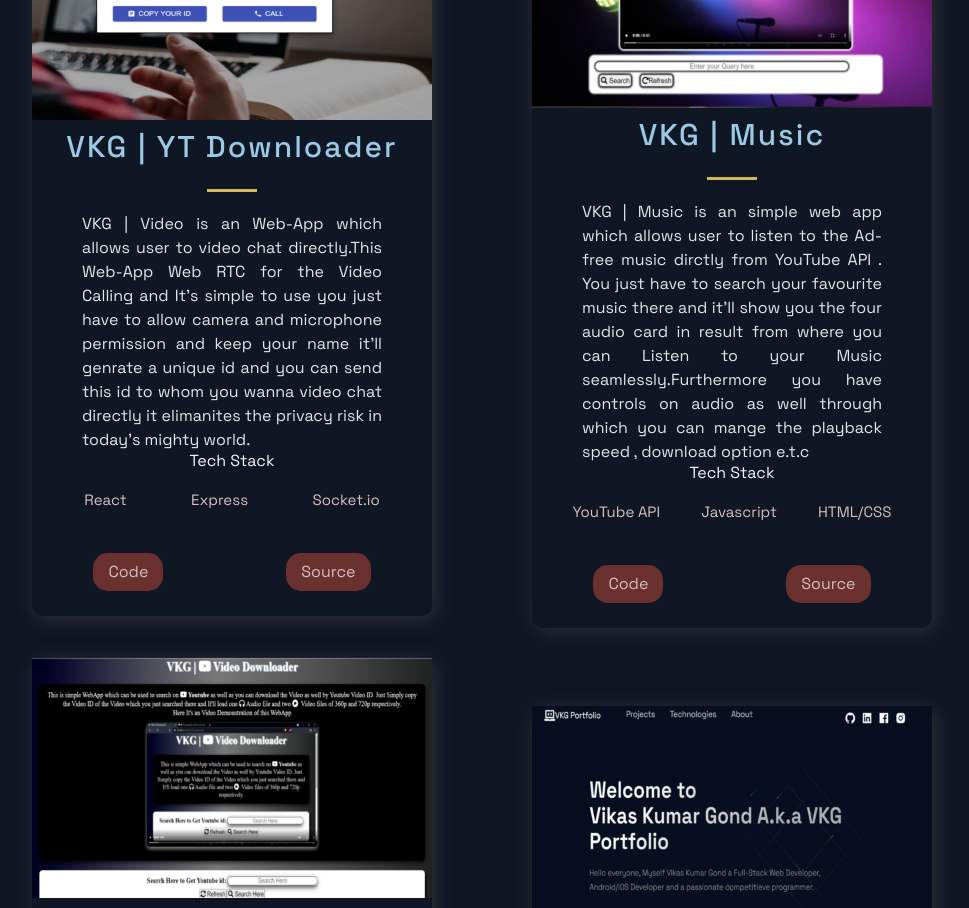
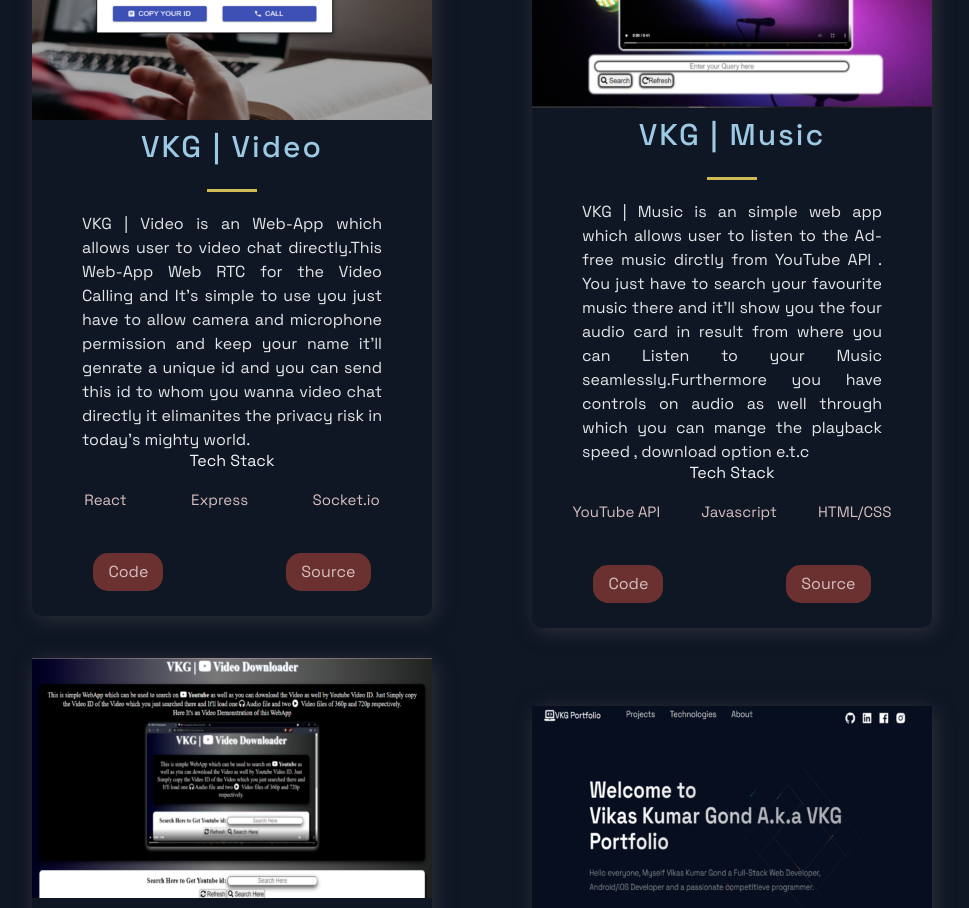
Before and after one commit to VikasKrGond/VKG-PortFolio, a Next.js app: page / in a window 1280 px wide. Shown: the part 1040-1948 px from the top of the page, without its empty margins (158-1127 px from the left). Built offline with nearby package versions, Linux system fonts and the light colour scheme.

Commit message:
Update constants.js

```diff
--- a/src/constants/constants.js
+++ b/src/constants/constants.js
@@ -1,6 +1,6 @@
 export const projects = [
   {
-    title: 'VKG | YT Downloader',
+    title: 'VKG | Video',
     description:"VKG | Video is an Web-App which allows user to video chat directly.This Web-App Web RTC for the Video Calling and It's simple to use you just have to allow camera and microphone permission and keep your name it'll genrate a unique id and you can send this id to whom you wanna video chat directly it elimanites the privacy risk in today's mighty world.",
     image: '/images/VKG-Video.png',
     tags: ['React', 'Express','Socket.io'],
```
